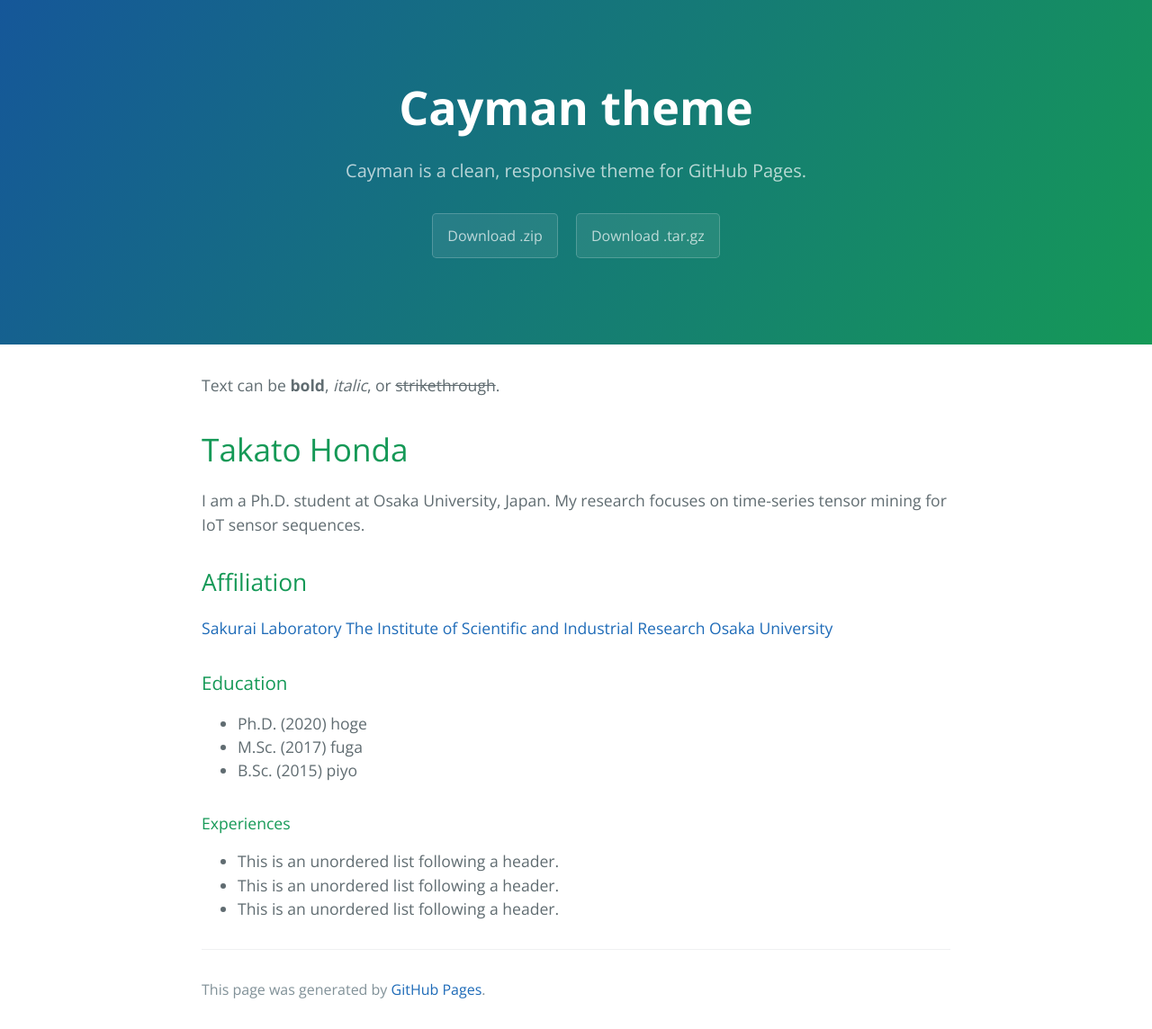
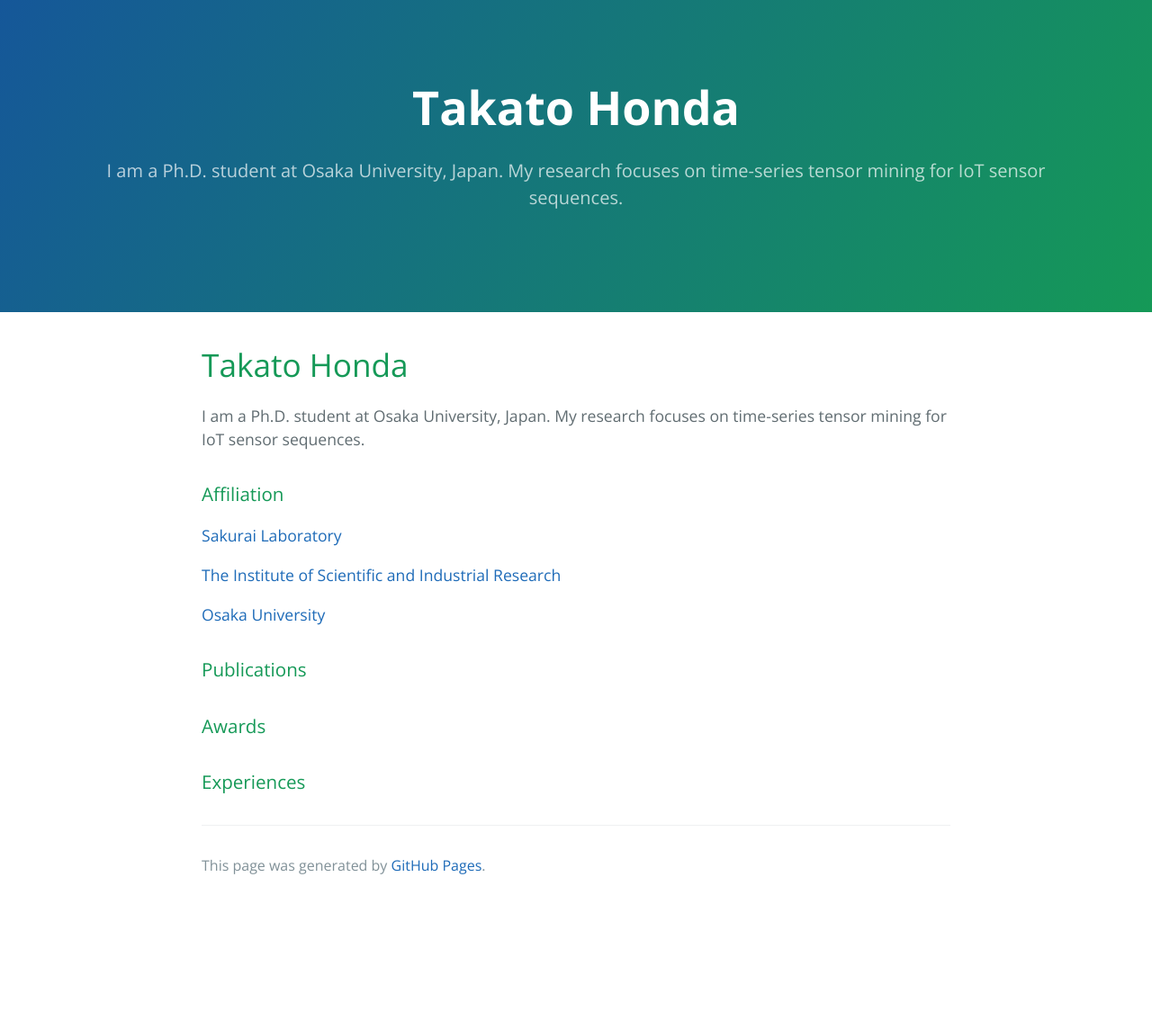
Before and after one commit to TakatoHonda/takatohonda.github.io, a Jekyll site: the page built from index.md, in a window 1280 px wide. Shown: the whole page at 90% size. Built offline with Jekyll 4.4.1, drawn with Linux system fonts in a browser that asks for light colours; our own code applies the rules of GitHub Pages for plain Markdown files; after the commit the page ends 1006 px from its top, so only the background shows below that.

Commit message:
change title

```diff
--- a/_config.yml
+++ b/_config.yml
@@ -1,5 +1,6 @@
-title: Cayman theme
-description: Cayman is a clean, responsive theme for GitHub Pages.
-show_downloads: true
+title: Takato Honda
+description: I am a Ph.D. student at Osaka University, Japan.
+             My research focuses on time-series tensor mining for IoT sensor sequences.
+show_downloads: false
 google_analytics:
 theme: jekyll-theme-cayman
--- a/index.md
+++ b/index.md
@@ -1,33 +1,22 @@
 ---
 layout: default
 ---
-
-Text can be **bold**, _italic_, or ~~strikethrough~~.
-
-
 
 # Takato Honda
 
 I am a Ph.D. student at Osaka University, Japan.
 My research focuses on time-series tensor mining for IoT sensor sequences.
 
-## Affiliation
+### Affiliation
 
 [Sakurai Laboratory](https://www.dm.sanken.osaka-u.ac.jp)
+
 [The Institute of Scientific and Industrial Research](https://sanken.osaka-u.ac.jp/en/)
+
 [Osaka University](https://www.osaka-u.ac.jp/en/index.html)
 
-### Education
+### Publications
 
-*   Ph.D. (2020)
-    hoge
-*   M.Sc. (2017)
-    fuga
-*   B.Sc. (2015)
-    piyo
+### Awards
 
-#### Experiences
-
-*   This is an unordered list following a header.
-*   This is an unordered list following a header.
-*   This is an unordered list following a header.
+### Experiences
```
